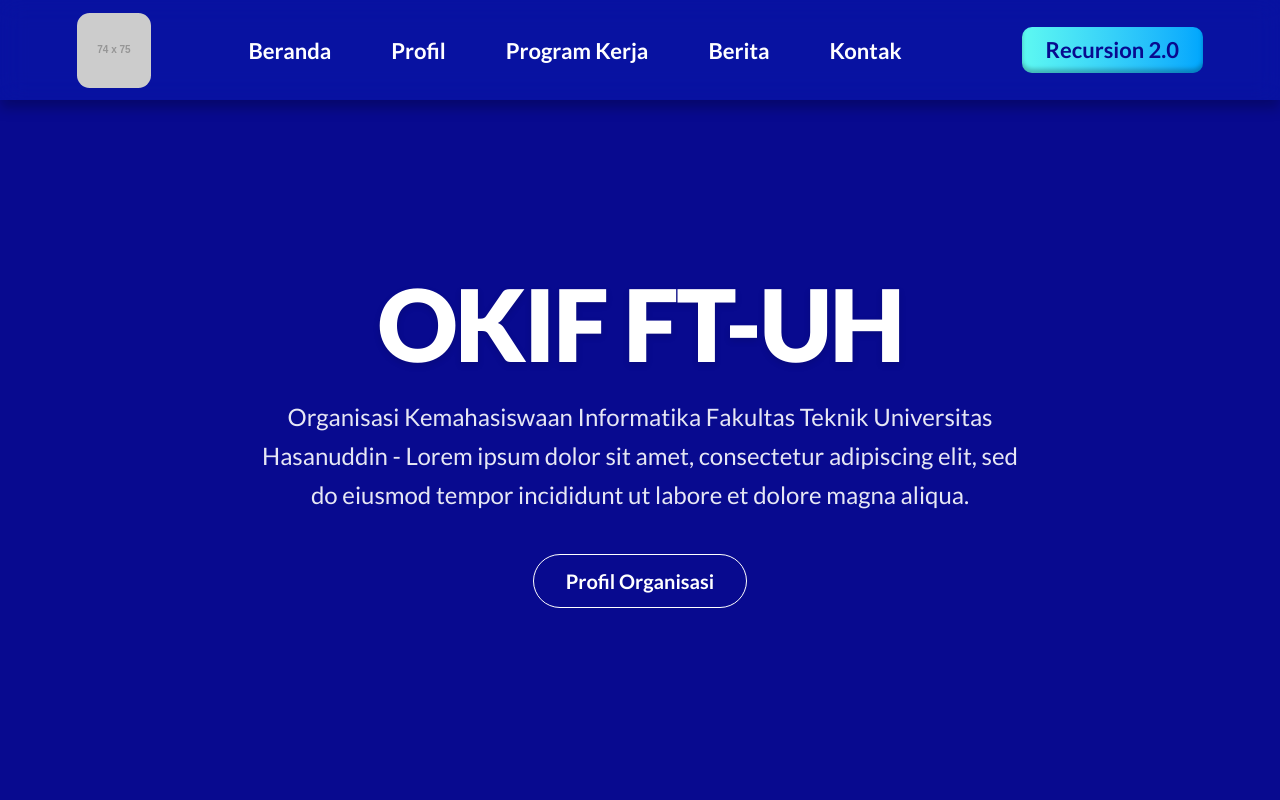
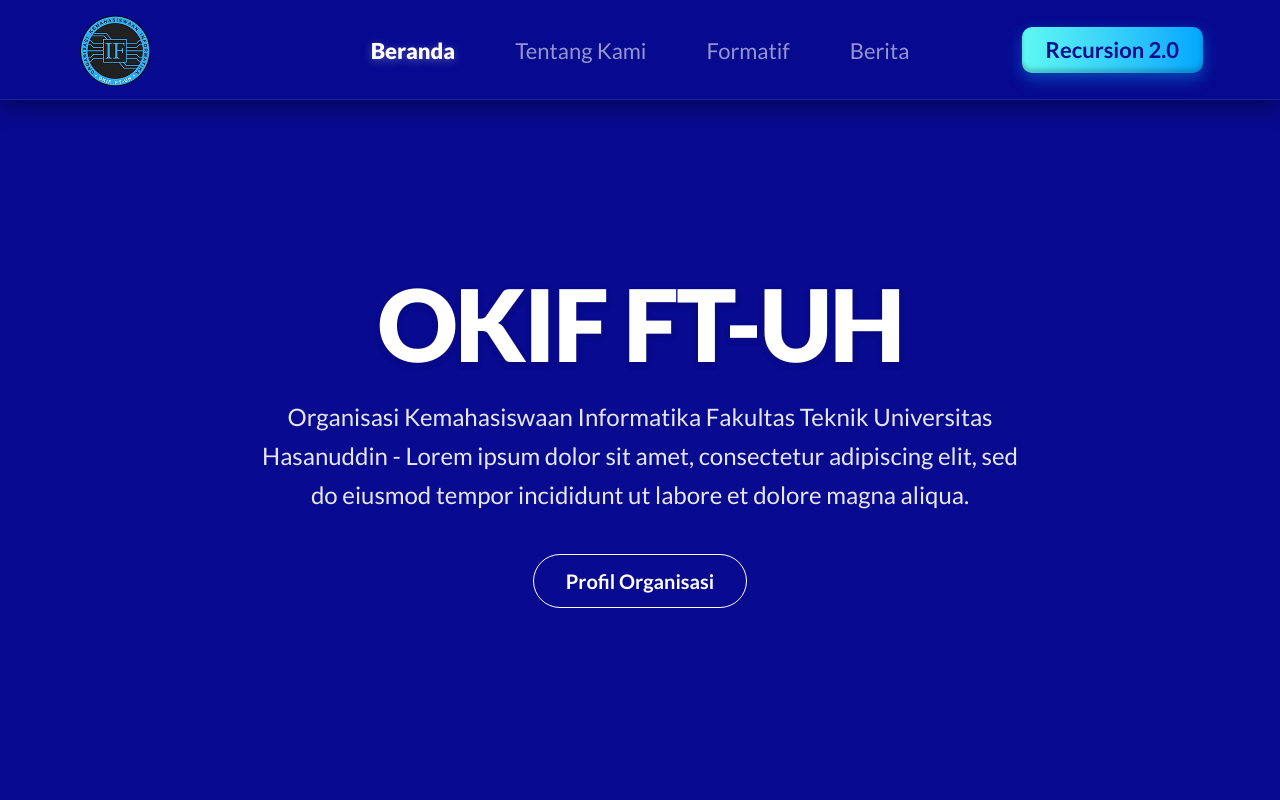
Before and after one commit to Nue4k/OKIF-FT-UH-26, a Next.js app: page / in a window 1280 px wide. Shown: the top 800 px of the page. Built offline with nearby package versions, Linux system fonts and the light colour scheme.

Commit message:
feat: refactor navbar and header layout

```diff
--- a/src/components/Navbar.tsx
+++ b/src/components/Navbar.tsx
@@ -1,59 +1,113 @@
-import React from 'react';
+"use client";
+
+import React, { useState } from 'react';
+import Image from 'next/image';
 
 export default function Navbar() {
+  const [activeLink, setActiveLink] = useState('Beranda');
+  const [mobileMenuOpen, setMobileMenuOpen] = useState(false);
+
   const navLinks = [
     { label: 'Beranda', href: '#beranda' },
-    { label: 'Profil', href: '#profil' },
-    { label: 'Program Kerja', href: '#program-kerja' },
+    { label: 'Tentang Kami', href: '#tentang-kami' },
+    { label: 'Formatif', href: '#formatif' },
     { label: 'Berita', href: '#berita' },
-    { label: 'Kontak', href: '#kontak' },
   ];
 
   return (
     <nav className="fixed top-0 left-0 w-full z-50 transition-all duration-300">
-      {/* Background with specific Figma styles */}
-      <div className="absolute inset-0 bg-[#0C35E9]/20 shadow-[0_8px_12px_rgba(0,0,0,0.25)] backdrop-blur-md"></div>
+      {/* Background with OKIF dark color variable, backdrop blur, and bottom border/shadow */}
+      <div className="absolute inset-0 bg-[var(--color-okif-dark)]/90 backdrop-blur-md border-b border-white/10 shadow-[0_8px_20px_rgba(0,0,0,0.35)]"></div>
 
       {/* Container matching the 100px height */}
       <div className="w-full max-w-[1440px] mx-auto h-[100px] flex items-center justify-between px-6 md:px-[77px] relative z-10">
 
-        {/* Logo */}
-        <a href="#" className="flex-shrink-0 flex items-center gap-4 group">
-          {/* Using placeholder matching the 74x75 dimensions and 12.7px border radius from Figma */}
-          <img
-            src="https://placehold.co/74x75/1486F6/FFF?text=IF"
-            alt="Logo"
-            className="w-[74px] h-[75px] rounded-[12.7px] object-cover group-hover:scale-105 transition-transform"
+        {/* Logo Asset */}
+        <a href="#beranda" className="flex-shrink-0 flex items-center gap-4 group">
+          <Image
+            src="/hmif.png"
+            alt="Logo OKIF FT-UH"
+            width={74}
+            height={75}
+            className="w-[74px] h-[75px] object-contain group-hover:scale-105 transition-transform duration-200"
+            priority
           />
         </a>
 
         {/* Desktop Navigation Links */}
-        <div className="hidden lg:flex items-center gap-[60px] ml-auto mr-[120px]">
-          {navLinks.map((link, index) => (
+        <div className="hidden lg:flex items-center gap-[60px] absolute left-1/2 -translate-x-1/2">
+          {navLinks.map((link) => {
+            const isActive = activeLink === link.label;
+            return (
               <a
-              key={index}
+                key={link.label}
                 href={link.href}
-              className="text-white text-[22px] font-bold hover:text-cyan-400 transition-colors"
+                onClick={() => setActiveLink(link.label)}
+                className={`text-[22px] transition-all duration-200 ${
+                  isActive
+                    ? 'text-white font-black drop-shadow-[0_2px_4px_rgba(255,255,255,0.3)]'
+                    : 'text-[var(--color-okif-white-57)] font-normal hover:text-white'
+                }`}
               >
                 {link.label}
               </a>
-          ))}
+            );
+          })}
         </div>
 
-        {/* Recursion 2.0 Button */}
-        <button className="hidden md:flex px-[24px] py-[12px] bg-gradient-to-r from-[#5EF9F1] to-[#00A6FD] rounded-[10px] shadow-[inset_0_-4px_4px_rgba(0,0,0,0.25)] hover:brightness-110 transition-all active:translate-y-1">
+        {/* Recursion 2.0 CTA Button */}
+        <button className="hidden md:flex px-[24px] py-[12px] bg-gradient-to-r from-[#5EF9F1] to-[#00A6FD] rounded-[10px] shadow-[0_6px_16px_rgba(0,166,253,0.4),inset_0_-4px_4px_rgba(0,0,0,0.2)] hover:brightness-110 hover:shadow-[0_8px_20px_rgba(94,249,241,0.5)] transition-all active:translate-y-0.5">
           <span className="text-[#080A8F] text-[22px] font-bold leading-none">
             Recursion 2.0
           </span>
         </button>
 
         {/* Mobile Menu Button */}
-        <button className="lg:hidden text-white hover:text-cyan-400 transition-colors">
+        <button
+          onClick={() => setMobileMenuOpen(!mobileMenuOpen)}
+          className="lg:hidden text-white hover:text-[#5EF9F1] transition-colors p-2"
+          aria-label="Toggle Menu"
+        >
           <svg xmlns="http://www.w3.org/2000/svg" className="h-8 w-8" fill="none" viewBox="0 0 24 24" stroke="currentColor">
+            {mobileMenuOpen ? (
+              <path strokeLinecap="round" strokeLinejoin="round" strokeWidth={2} d="M6 18L18 6M6 6l12 12" />
+            ) : (
               <path strokeLinecap="round" strokeLinejoin="round" strokeWidth={2} d="M4 6h16M4 12h16M4 18h16" />
+            )}
           </svg>
         </button>
       </div>
+
+      {/* Mobile Navigation Menu Dropdown */}
+      {mobileMenuOpen && (
+        <div className="lg:hidden relative z-10 bg-[var(--color-okif-dark)]/95 backdrop-blur-lg border-b border-white/10 px-6 py-6 flex flex-col gap-4 shadow-xl">
+          {navLinks.map((link) => {
+            const isActive = activeLink === link.label;
+            return (
+              <a
+                key={link.label}
+                href={link.href}
+                onClick={() => {
+                  setActiveLink(link.label);
+                  setMobileMenuOpen(false);
+                }}
+                className={`text-[20px] py-2 transition-colors ${
+                  isActive
+                    ? 'text-white font-black'
+                    : 'text-[var(--color-okif-white-57)] font-normal hover:text-white'
+                }`}
+              >
+                {link.label}
+              </a>
+            );
+          })}
+          <div className="pt-2">
+            <button className="w-full py-[12px] bg-gradient-to-r from-[#5EF9F1] to-[#00A6FD] rounded-[10px] shadow-[0_6px_16px_rgba(0,166,253,0.4)] text-[#080A8F] text-[20px] font-bold">
+              Recursion 2.0
+            </button>
+          </div>
+        </div>
+      )}
     </nav>
   );
 }
--- a/types/validator.ts
+++ b/types/validator.ts
@@ -36,10 +36,10 @@
 }
 
 
-// Validate ../../src/app/page.tsx
+// Validate ../src/app/page.tsx
 {
   type __IsExpected<Specific extends AppPageConfig<"/">> = Specific
-  const handler = {} as typeof import("../../src/app/page.js")
+  const handler = {} as typeof import("../src/app/page.js")
   type __Check = __IsExpected<typeof handler>
   // @ts-ignore
   type __Unused = __Check
@@ -51,10 +51,10 @@
 
 
 
-// Validate ../../src/app/layout.tsx
+// Validate ../src/app/layout.tsx
 {
   type __IsExpected<Specific extends LayoutConfig<"/">> = Specific
-  const handler = {} as typeof import("../../src/app/layout.js")
+  const handler = {} as typeof import("../src/app/layout.js")
   type __Check = __IsExpected<typeof handler>
   // @ts-ignore
   type __Unused = __Check
```
Also changed, not shown: public/hmif.png (added). Lines whose indentation alone changed are shown as unchanged.
